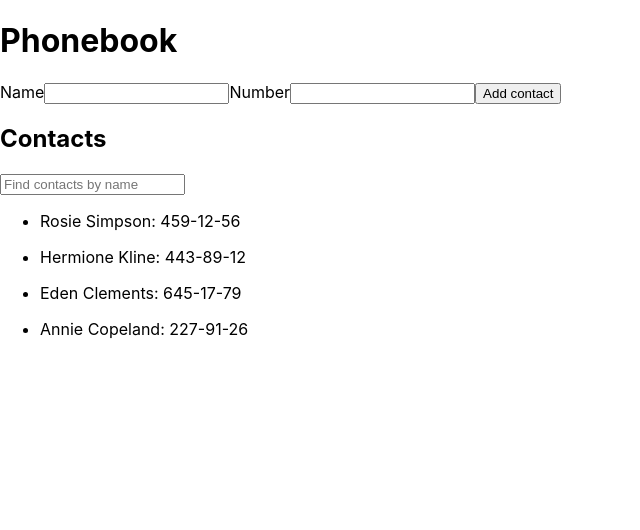
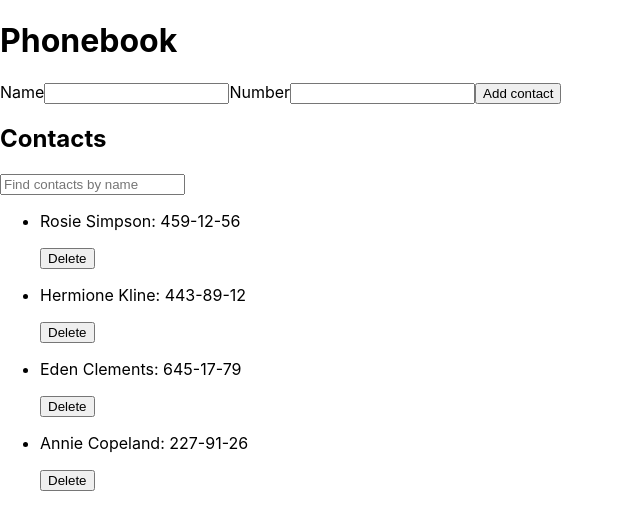
Before and after one commit to rostunho/goit-react-hw-02-phonebook, a React (Create React App) app: page / in a window 1280 px wide. Shown: the top 530 px of the page, without its empty margins (0-640 px from the left). Built offline with nearby package versions, Linux system fonts and the light colour scheme.

Commit message:
tt subtask-6 completed

```diff
--- a/src/App.js
+++ b/src/App.js
@@ -37,6 +37,12 @@ class App extends Component {
         }));
   };
 
+  removeContact = contactId => {
+    this.setState(prevState => ({
+      contacts: prevState.contacts.filter(contact => contact.id !== contactId),
+    }));
+  };
+
   render() {
     const { contacts, filter } = this.state;
 
@@ -55,7 +61,10 @@ class App extends Component {
           handleFilter={this.handleFilter}
           placeholder="Find contacts by name"
         />
-        <ContactList filteredContacts={filteredContacts} />
+        <ContactList
+          filteredContacts={filteredContacts}
+          deleteContact={this.removeContact}
+        />
         <Toaster position="top-right" />
       </>
     );
--- a/src/components/Contact/Contact.jsx
+++ b/src/components/Contact/Contact.jsx
@@ -1,12 +1,15 @@
 import PropTypes from 'prop-types';
 
-function Contact({ name, number }) {
+function Contact({ name, number, id, deleteContact }) {
   return (
     <div>
       <p>
         {name}
         <span>: {number}</span>
       </p>
+      <button type="button" onClick={() => deleteContact(id)}>
+        Delete
+      </button>
     </div>
   );
 }
--- a/src/components/ContactList/ContactList.jsx
+++ b/src/components/ContactList/ContactList.jsx
@@ -1,12 +1,17 @@
 import Contact from 'components/Contact/Contact';
 import PropTypes from 'prop-types';
 
-function ContactList({ filteredContacts }) {
+function ContactList({ filteredContacts, deleteContact }) {
   return (
     <ul>
       {filteredContacts.map(({ id, name, number }) => (
         <li key={id}>
-          <Contact name={name} number={number} />
+          <Contact
+            name={name}
+            number={number}
+            id={id}
+            deleteContact={deleteContact}
+          />
           {/* {name}: {number} */}
         </li>
       ))}
```
